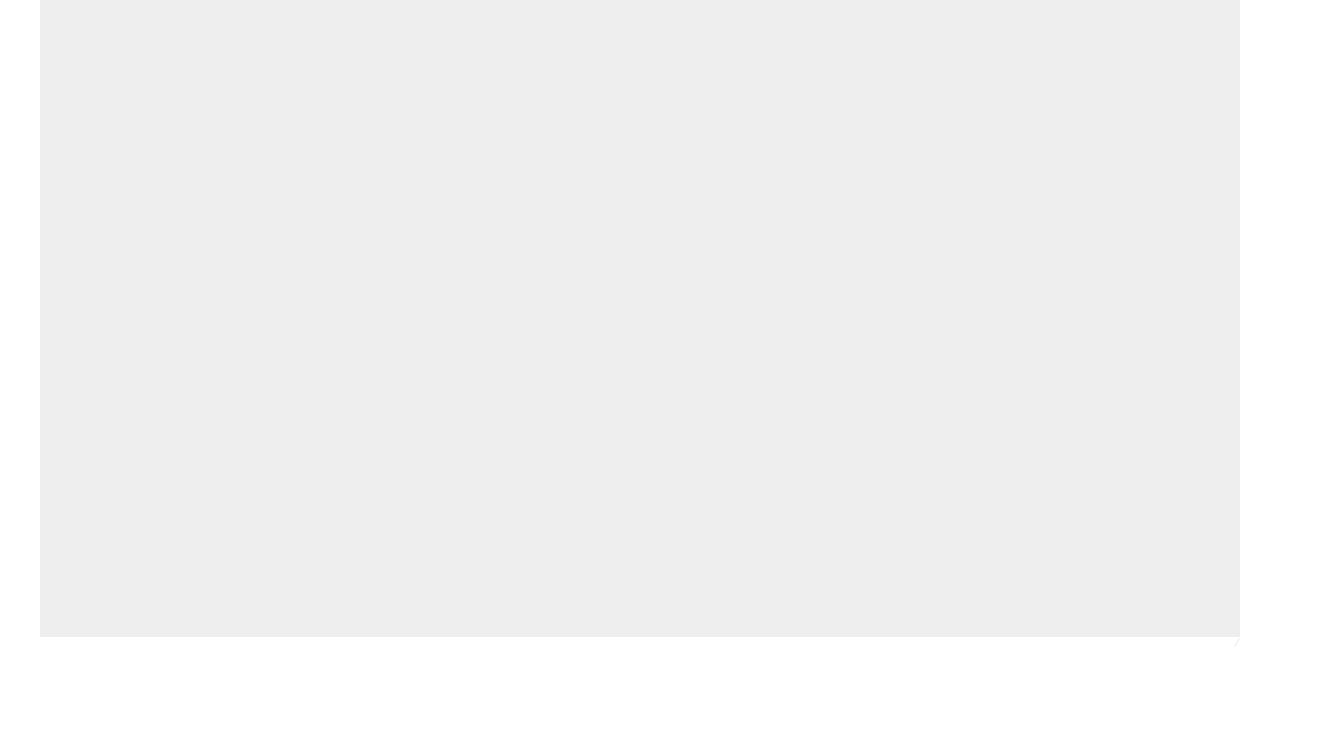
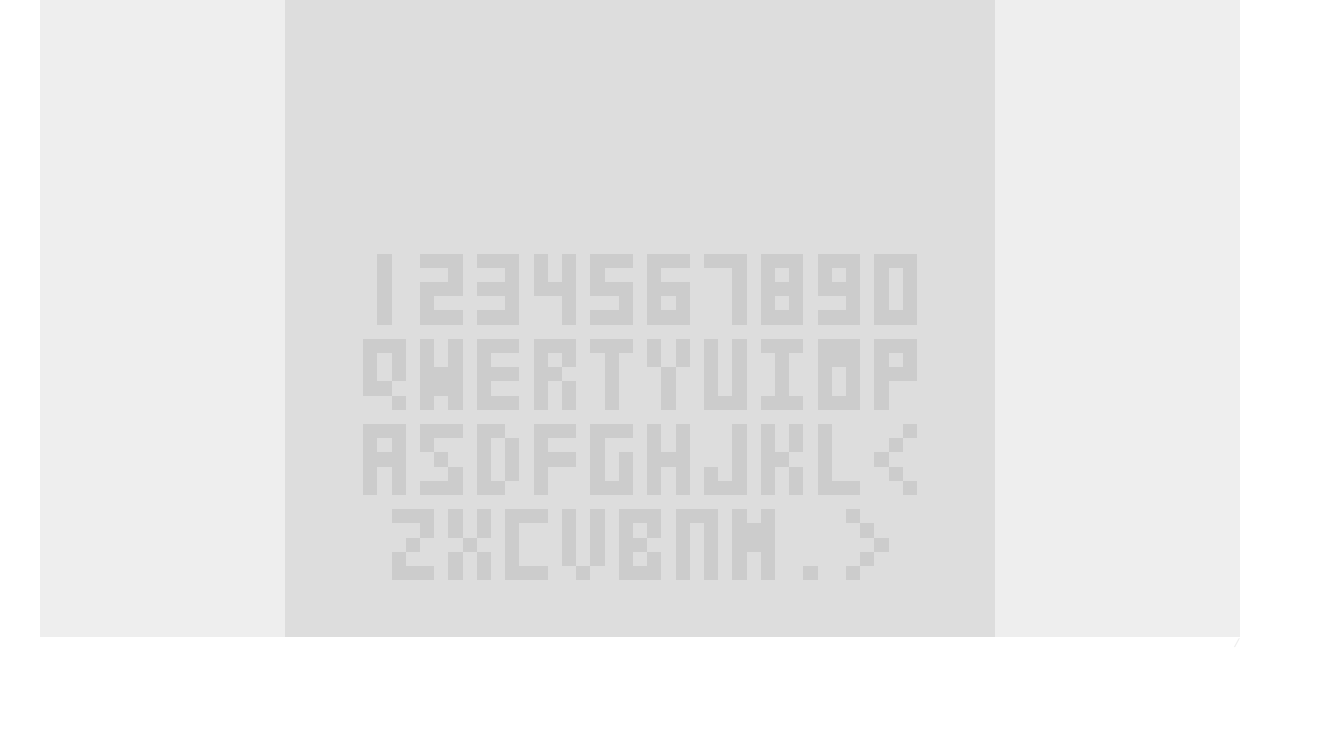
Before and after one commit to saikoroorg/pico, a plain HTML site: page index.html in a window 1280 px wide. Shown: the part 141-882 px from the top of the page, 1320 px wide, since content can reach past the window. After the commit the page ends 800 px from the top, so only its background shows below. Drawn offline with Linux system fonts and the light colour scheme.

Commit message:
Fix aspect ratio.

```diff
--- a/image.js
+++ b/image.js
@@ -326,10 +326,12 @@ pico.Image = class {
 					this.canvas[i] = document.createElement("canvas");
 					this.canvas[i].width = pico.Image.width;
 					this.canvas[i].height = pico.Image.height;
+					this.canvas[i].style.width = "100%";
+					this.canvas[i].style.height = "100%";
 					this.canvas[i].style.imageRendering = "pixelated";
 					this.canvas[i].style.display = i == this.primary ? "flex" : "none";
-					if (parent && document.getElementById(parent)) {
-						document.getElementById(parent).appendChild(this.canvas[i]);
+					if (parent && document.getElementsByClassName(parent)[0]) {
+						document.getElementsByClassName(parent)[0].appendChild(this.canvas[i]);
 					} else {
 						document.body.appendChild(this.canvas[i]);
 					}
--- a/index.html
+++ b/index.html
@@ -34,17 +34,7 @@ a {
 	position: relative;
 	width: 95%; height: 90%;
 	flex: 1 1 auto;
-	display: flex; display: -webkit-flex;
-	flex-direction: column; -webkit-flex-direction: column;
-	justify-content: center; -webkit-justify-content: center;
-	align-items: center; -webkit-align-items: center;
 	background-color: #eee;
-}
-#picoImage {
-	width: 100%;
-	display: flex; display: -webkit-flex;
-	flex-direction: column; -webkit-flex-direction: column;
-	justify-content: center; -webkit-justify-content: center;
 }
 #footer {
 	width: 95%; margin: 0px;
@@ -121,11 +111,26 @@ a {
 	transform: scale(0.9);
 	opacity: 1;
 }
-@media (min-width: 600px) {
+@media (orientation: landscape) {
 	#contents {
+		display: flex; display: -webkit-flex;
 		flex-direction: row; -webkit-flex-direction: row;
 		justify-content: center; -webkit-justify-content: center;
 		align-items: center; -webkit-align-items: center;
+	}
+	#screen {
+		height: 100%; aspect-ratio: 1;
+	}
+}
+@media (orientation: portrait) {
+	#contents {
+		display: flex; display: -webkit-flex;
+		flex-direction: column; -webkit-flex-direction: column;
+		justify-content: center; -webkit-justify-content: center;
+		align-items: center; -webkit-align-items: center;
+	}
+	#screen {
+		width: 100%; aspect-ratio: 1;
 	}
 }
 </style>
@@ -134,16 +139,14 @@ a {
 <div id="container">
 	<h1 id="header">
 		<div class="logo">
-			<!--img id="icon" src="icon.svg"/!-->
 			<a id="title" href="?">Pico</a>
 		</div>
 		<div class="menu">
-			<a class="item dark" id="item1" href="javascript:;"></a>
+			<a class="item dark" id="icon" href="javascript:;"></a>
 		</div>
 	</h1>
 	<div id="contents">
-		<div id="picoImage">
-		</div>
+		<div id="screen" class="picoImage picoTouch"></div>
 	</div>
 	<h6 id="footer">
 		<div id="author"></div>/
@@ -152,67 +155,52 @@ a {
 </div>
 <script>console.log = () => {};</script>
 <script src="daemon.js"></script>
+<script src="image.js"></script>
 <script src="sound.js"></script>
-<script src="image.js"></script>
+<script src="touch.js"></script>
 <!--Main--><script>
-//************************************************************/
 
-// Dice count and maximum number.
-const count = 5, maximum = 6;
+//let icon = new pico.Image("icon");
+//icon.drawChar(":)");
 
-// Sprite for dice face.
-const rect = [0,-4,-4,0,8,8, -1,-3,-3,0,6,6];
+(async () => {
 
-// 0:None, 1-9:Dot
-const dots = [
-	[                                                                               ],
-	[1, 0, 0                                                                        ],
-	[         2,-2, 2, 2, 2,-2                                                      ],
-	[3, 0, 0, 3,-2, 2, 3, 2,-2                                                      ],
-	[         4,-2, 2, 4, 2,-2, 4,-2,-2, 4, 2, 2                                    ],
-	[5, 0, 0, 5,-2, 2, 5, 2,-2, 5,-2,-2, 5, 2, 2                                    ],
-	[         6,-2, 2, 6, 2,-2, 6,-2,-2, 6, 2, 2, 6,-2, 0, 6, 2, 0                  ],
-	[7, 0, 0, 7,-2, 2, 7, 2,-2, 7,-2,-2, 7, 2, 2, 7,-2, 0, 7, 2, 0                  ],
-	[         8,-2, 2, 8, 2,-2, 8,-2,-2, 8, 2, 2, 8,-2, 0, 8, 2, 0, 8, 0,-2, 8, 0, 2],
-	[9, 0, 0, 9,-2, 2, 9, 2,-2, 9,-2,-2, 9, 2, 2, 9,-2, 0, 9, 2, 0, 9, 0,-2, 9, 0, 2],
-];
+	picoColor([204,204,204, 221,221,221, 238,238,238, 255,255,255]);
+	let keyboard = ["1234567890", "QWERTYUIOP", "ASDFGHJKL<", "ZXCVBNM.>"];
+	let textarea = "";
 
-// 1:Do, 2:Re, 3:Mi,  4:Fa, 5:So, 6:La, 7:Ti
-const tones = [-1.0,
-	-0.9,-0.7,-0.5, -0.4,-0.2, 0.0, 0.2,
-	 0.3, 0.5, 0.7,  0.8, 1.0, 1.2, 1.4,
-	 1.5, 1.7, 1.9,  2.0, 2.2];
+	for (;;) {
+		picoClear();
+		picoPixel(1, -25,-25,50,50);
 
-// Draw icon.
-let icon = new pico.Image("item1");
-icon.drawSprite(rect);
-icon.drawSprite(dots[maximum]);
+		for (let j = 0; j < keyboard.length; j++) {
+			let y = j * 24 + 2;
+			for (let i = 0; i < keyboard[j].length; i++) {
+				let x = (i - keyboard[j].length / 2) * 16 + 8;
+				let char = keyboard[j].substr(i, 1);
+				if (picoAction(x, y, 10)) {
+					if (char == "<") {
+						textarea = textarea.substr(0, textarea.length - 1);
+					} else if (char == ">") {
+						textarea = "";
+					} else {
+						textarea = textarea.substr(-10, 10) + char;
+					}
+					picoChar(char, 2, x, y, 0, 1.5);
+				} else if (picoMotion(x, y, 8)) {
+					picoChar(char, 2, x, y, 0, 1.5);
+				} else {
+					picoChar(char, 0, x, y, 0, 1);
+				}
+			}
+		}
+		picoText(textarea, [-22,-16,44,16], 2);
 
-// On click event.
-document.addEventListener("click", async (evt) => {
-
-	let result = [];
-
-	// Draw dice.
-	for (let t = 30; t >= 0; t--) {
-		picoClear();
-		for (let i = 0; i < count; i++) {
-			result[i] = picoRandom(maximum) + 1;
-			let x = -40*(count-1)/2+40*i, y = 0, a = 10*t;
-			picoSprite(rect, x, y, a);
-			picoSprite(dots[result[i]], x, y, a);
-		}
 		await picoFlip();
+		await picoRead();
 	}
 
-	// Beep.
-	const timing = count <= 2 ? 0.2 : 0.5/count;
-	for (let i = 0; i < count; i++) {
-		picoBeep(tones[result[i]], timing/2, timing * i);
-	}
-
-});
-//************************************************************/
+})();
 </script><!--/Main-->
 </body>
 </html>
--- a/touch.js
+++ b/touch.js
@@ -29,7 +29,7 @@ pico.Touch = class {
 	static width = 200; // Touch width.
 	static height = 200; // Touch height.
 	static unit = 4; // Unit size. (Requires multiple of 2 for center pixel)
-	static parent = "picoTouch"; // Parent element id.
+	static parent = "picoTouch"; // Parent element class.
 
 	// Read touch event.
 	read(t=10) {
@@ -77,13 +77,16 @@ pico.Touch = class {
 
 			// Create touch panel.
 			if (this.panel == null) {
-				if (!parent || !document.getElementById(parent)) {
-					parent = document.body;
+				console.log("Select touch panel.");
+				if (parent && document.getElementsByClassName(parent)[0]) {
+					this.panel = document.getElementsByClassName(parent)[0];
+				} else {
+					this.panel = document.body;
 				}
 
 				// Add mouse/touch event listener.
-				parent.addEventListener("mousedown", (evt) => {
-					let rect = parent.getBoundingClientRect();
+				this.panel.addEventListener("mousedown", (evt) => {
+					let rect = this.panel.getBoundingClientRect();
 					let x = (evt.pageX - rect.x - window.pageXOffset) * pico.Touch.width / rect.width;
 					let y = (evt.pageY - rect.y - window.pageYOffset) * pico.Touch.height / rect.height;
 					navigator.locks.request(this.lock, async (lock) => {
@@ -91,8 +94,8 @@ pico.Touch = class {
 						this._eventTouchDown(-1, x, y);
 					}); // end of lock.
 				});
-				parent.addEventListener("mousemove", (evt) => {
-					let rect = parent.getBoundingClientRect();
+				this.panel.addEventListener("mousemove", (evt) => {
+					let rect = this.panel.getBoundingClientRect();
 					let x = (evt.pageX - rect.x - window.pageXOffset) * pico.Touch.width / rect.width;
 					let y = (evt.pageY - rect.y - window.pageYOffset) * pico.Touch.height / rect.height;
 					navigator.locks.request(this.lock, async (lock) => {
@@ -104,8 +107,8 @@ pico.Touch = class {
 						this._eventTouchUp(-1);
 					}); // end of lock.
 				});
-				parent.addEventListener("touchstart", (evt) => {
-					let rect = parent.getBoundingClientRect();
+				this.panel.addEventListener("touchstart", (evt) => {
+					let rect = this.panel.getBoundingClientRect();
 					navigator.locks.request(this.lock, async (lock) => {
 						for (let i = 0; i < evt.changedTouches.length; ++i) {
 							let x = (evt.changedTouches[i].pageX - rect.x - window.pageXOffset) * pico.Touch.width / rect.width;
@@ -114,9 +117,9 @@ pico.Touch = class {
 						}
 					}); // end of lock.
 				});
-				parent.addEventListener("touchmove", (evt) => {
+				this.panel.addEventListener("touchmove", (evt) => {
 					evt.preventDefault(); // Lock scroll.
-					let rect = parent.getBoundingClientRect();
+					let rect = this.panel.getBoundingClientRect();
 					navigator.locks.request(this.lock, async (lock) => {
 						for (let i = 0; i < evt.changedTouches.length; ++i) {
 							let x = (evt.changedTouches[i].pageX - rect.x - window.pageXOffset) * pico.Touch.width / rect.width;
@@ -125,16 +128,16 @@ pico.Touch = class {
 						}
 					}); // end of lock.
 				}, {passive: false});
-				parent.addEventListener("touchend", (evt) => {
-					let rect = parent.getBoundingClientRect();
+				this.panel.addEventListener("touchend", (evt) => {
+					let rect = this.panel.getBoundingClientRect();
 					navigator.locks.request(this.lock, async (lock) => {
 						for (let i = 0; i < evt.changedTouches.length; ++i) {
 							this._eventTouchUp(evt.changedTouches[i].identifier);
 						}
 					}); // end of lock.
 				});
-				parent.addEventListener("touchcancel", (evt) => {
-					let rect = parent.getBoundingClientRect();
+				this.panel.addEventListener("touchcancel", (evt) => {
+					let rect = this.panel.getBoundingClientRect();
 					navigator.locks.request(this.lock, async (lock) => {
 						for (let i = 0; i < evt.changedTouches.length; ++i) {
 							this._eventTouchCancel(evt.changedTouches[i].identifier);
```
Also changed, not shown: touch.html (+10 -4 lines), manifest.json.
